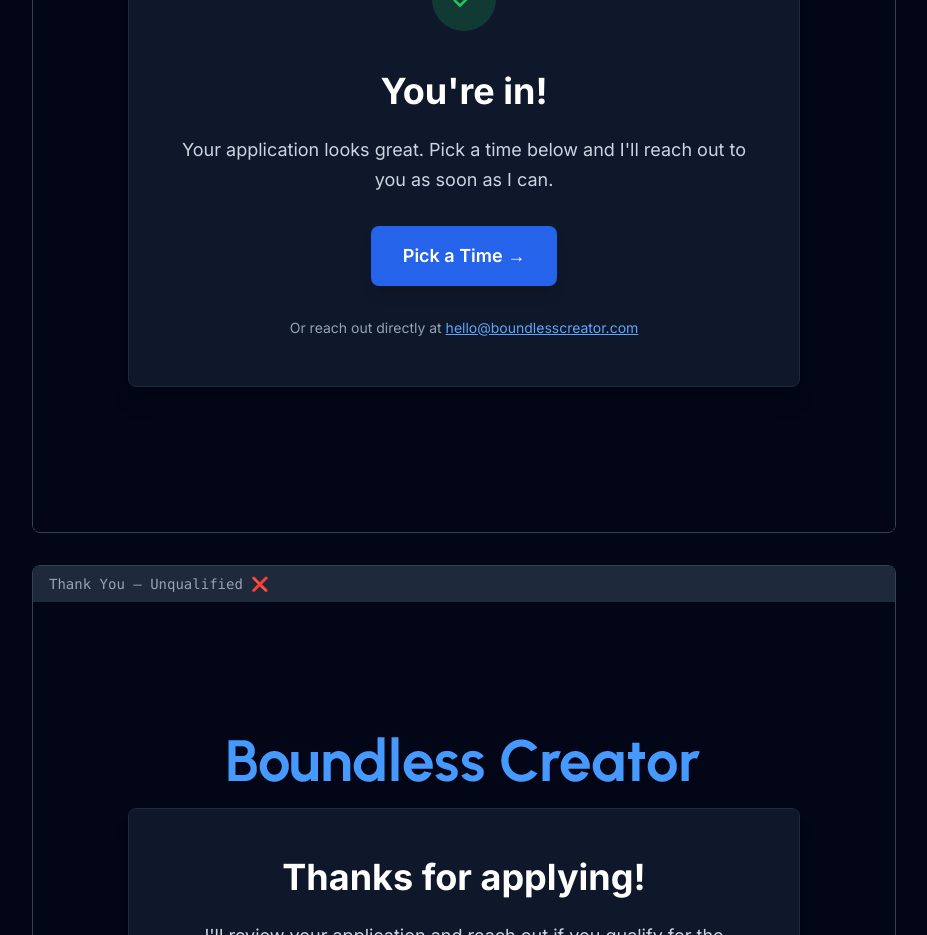
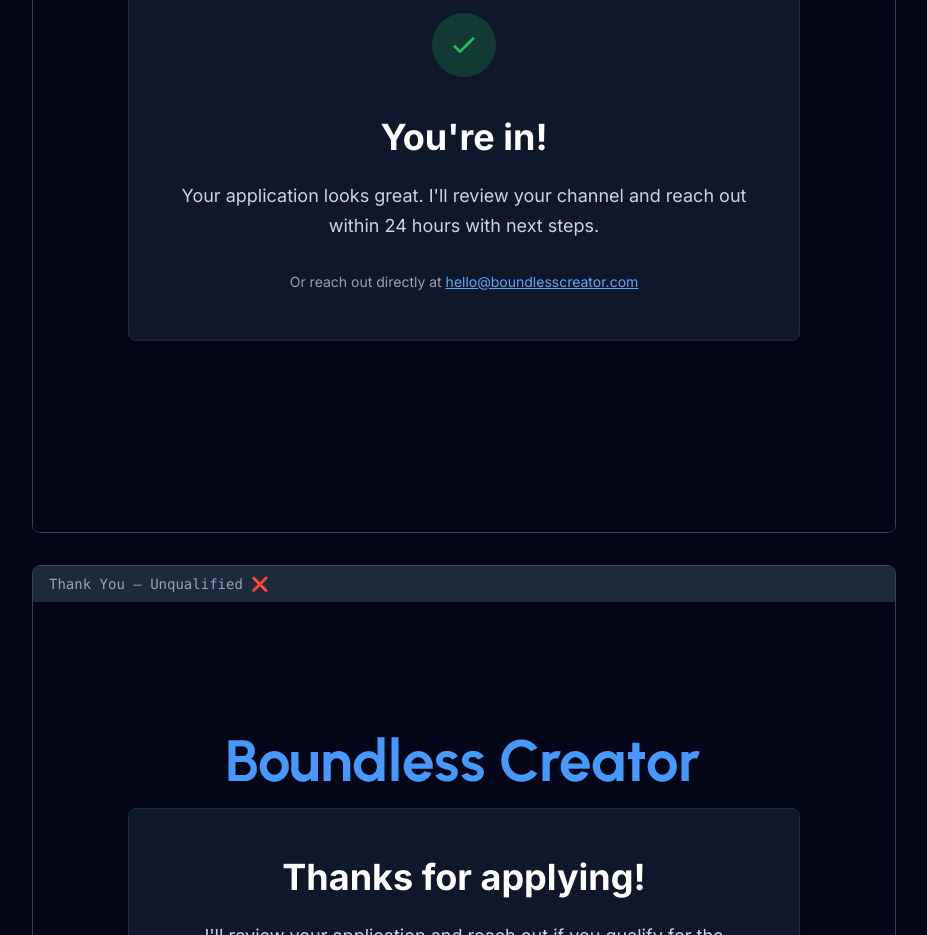
Before and after one commit to davejeltema3/coaching-application, a Next.js app: page /preview in a window 1280 px wide. Shown: the part 9440-10375 px from the top of the page, without its empty margins (176-1103 px from the left). Built offline with nearby package versions, Linux system fonts and the light colour scheme.

Commit message:
Disable auto-calendar link until channel verification is live

```diff
--- a/app/api/submit/route.ts
+++ b/app/api/submit/route.ts
@@ -50,10 +50,11 @@
     }
 
     // Return qualification result
+    // NOTE: Calendar link temporarily disabled until channel verification is live
     return NextResponse.json({
       qualified: qualification.qualified,
       score: qualification.score,
-      calBookingUrl: process.env.CAL_BOOKING_URL || 'https://cal.com/davejeltema/bcp-1',
+      // calBookingUrl: process.env.CAL_BOOKING_URL || 'https://cal.com/davejeltema/bcp-1',
     });
   } catch (error) {
     console.error('Submission error:', error);
--- a/components/ThankYouScreen.tsx
+++ b/components/ThankYouScreen.tsx
@@ -47,18 +47,8 @@
               You&apos;re in!
             </h1>
             <p className="text-lg text-slate-300 mb-8 leading-relaxed">
-              Your application looks great. Pick a time below and I&apos;ll reach out to you as soon as I can.
+              Your application looks great. I&apos;ll review your channel and reach out within 24 hours with next steps.
             </p>
-            <div className="mb-8">
-              <a
-                href={calBookingUrl}
-                target="_blank"
-                rel="noopener noreferrer"
-                className="inline-block bg-blue-600 hover:bg-blue-700 text-white font-semibold text-lg px-8 py-4 rounded-lg transition-all duration-200 hover:scale-105 shadow-lg hover:shadow-blue-500/50"
-              >
-                Pick a Time →
-              </a>
-            </div>
             <p className="text-sm text-slate-400">
               Or reach out directly at{' '}
               <a
```
